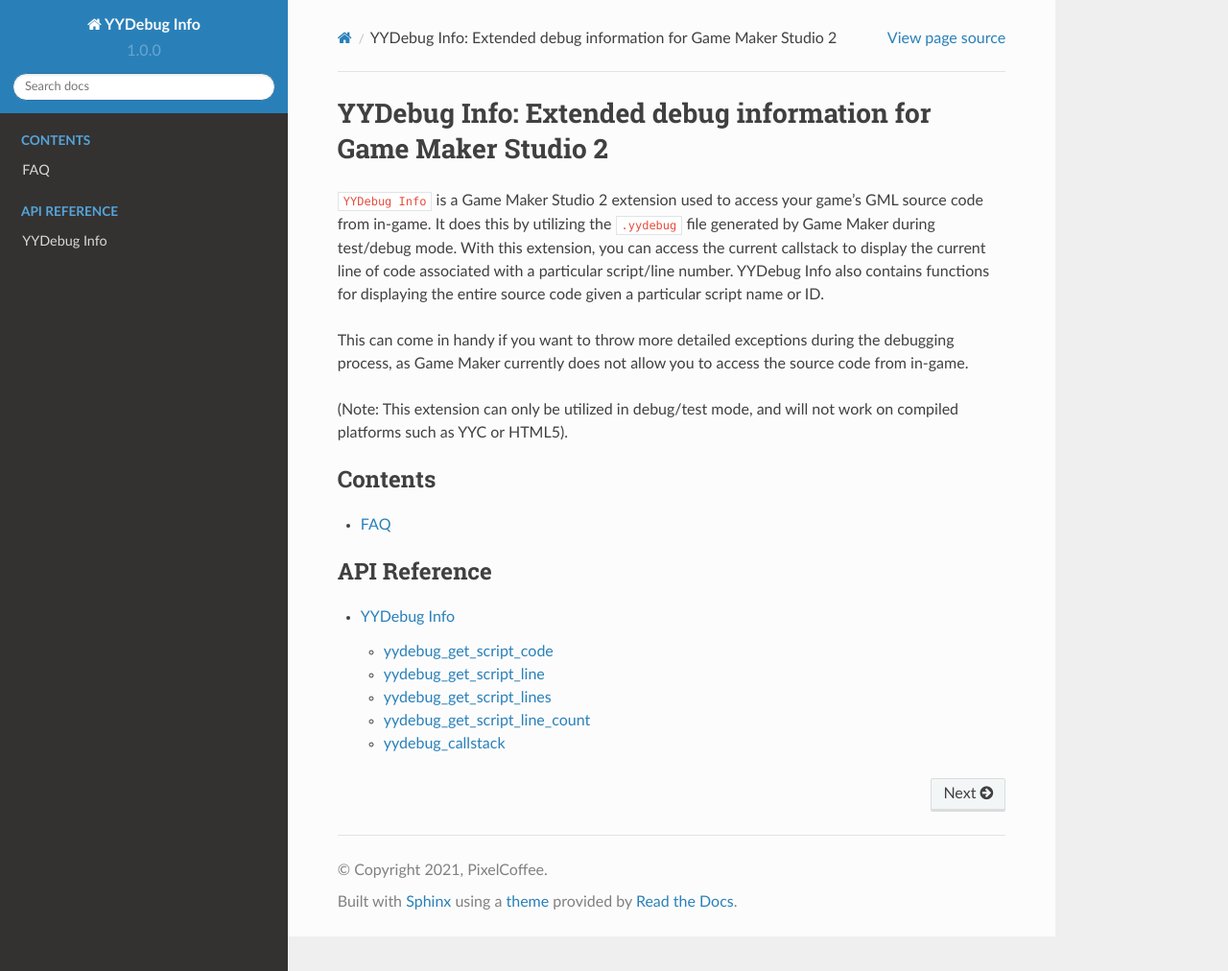
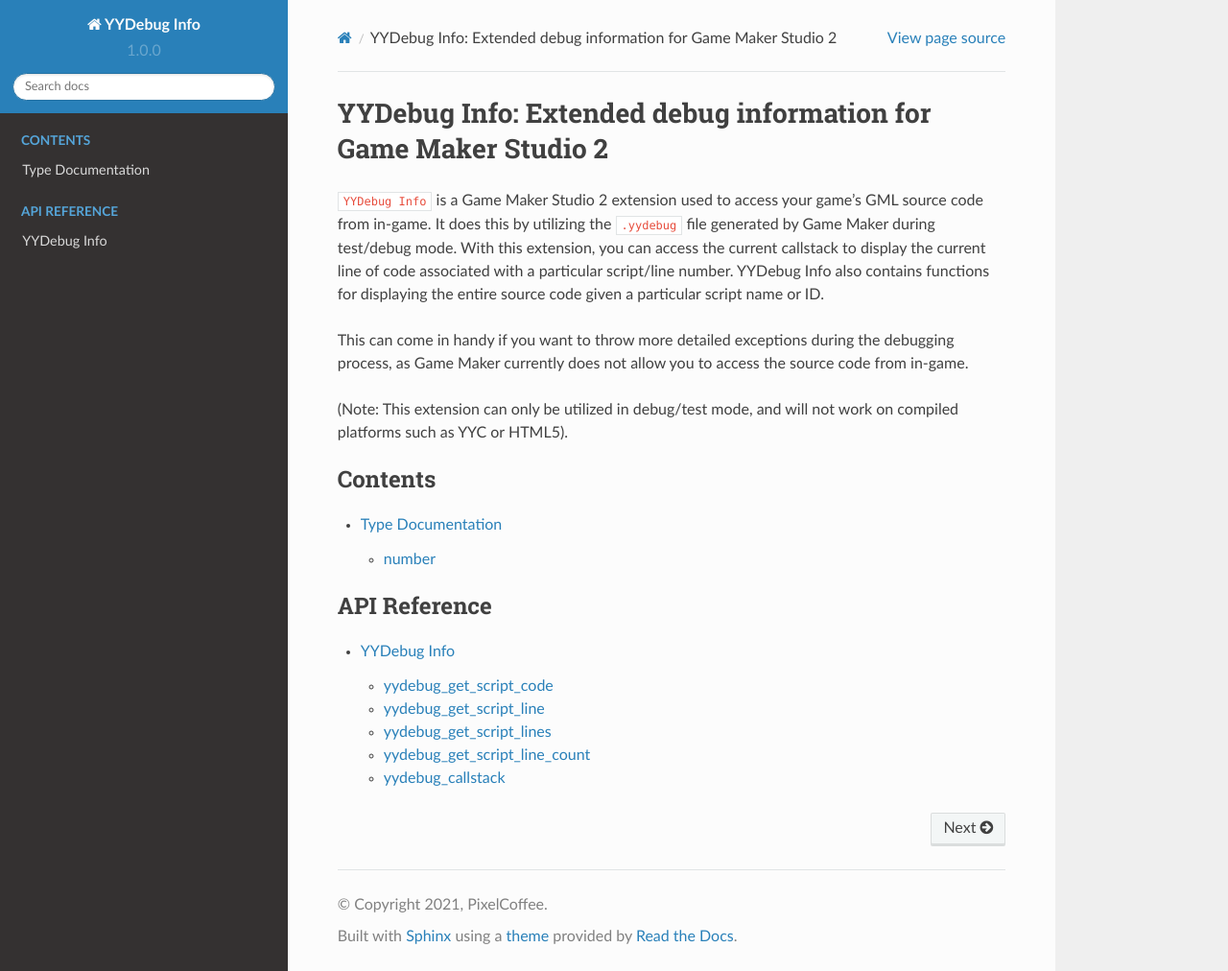
Before and after one commit to pixel-coffee/yydebuginfodocs, a Sphinx documentation site: the page built from docs/source/index.rst, in a window 1280 px wide and 1012 px high. Shown: the whole window at 96% size. Built offline with Sphinx 7.4.7 and the Read the Docs theme 2.0.0, drawn with Linux system fonts in a browser that asks for light colours.

Commit message:
Update index.rst

```diff
--- a/docs/source/index.rst
+++ b/docs/source/index.rst
@@ -14,7 +14,7 @@
    :maxdepth: 2
    :caption: Contents
 
-   faq
+   type_documentation
 
 .. toctree::
    :maxdepth: 2
```
